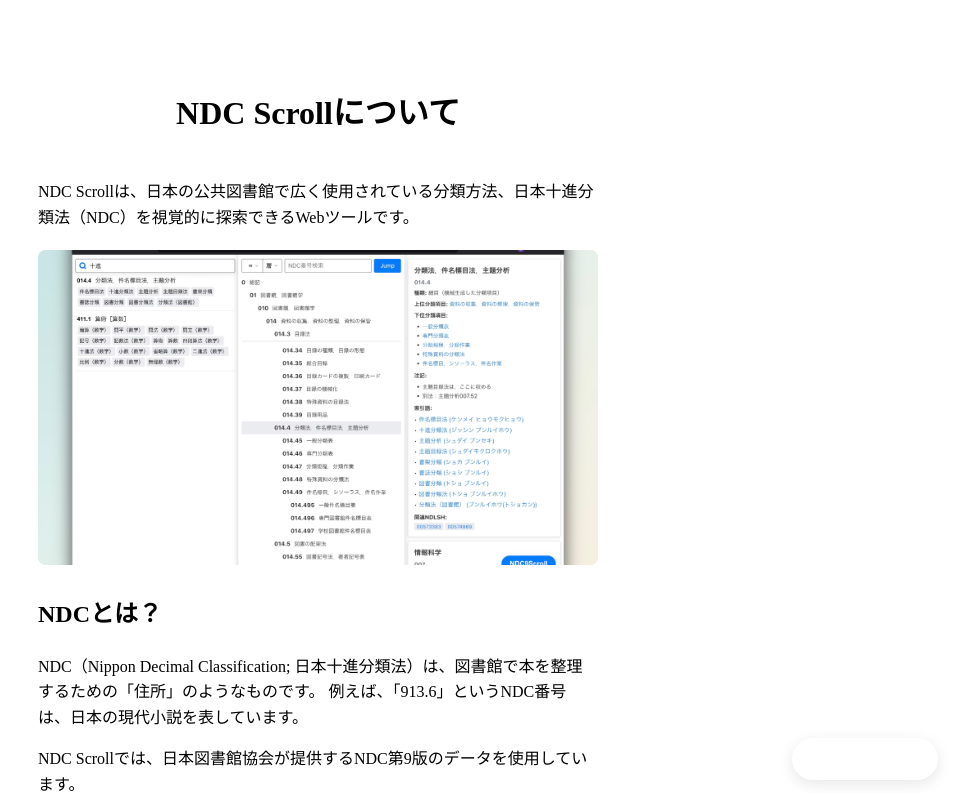
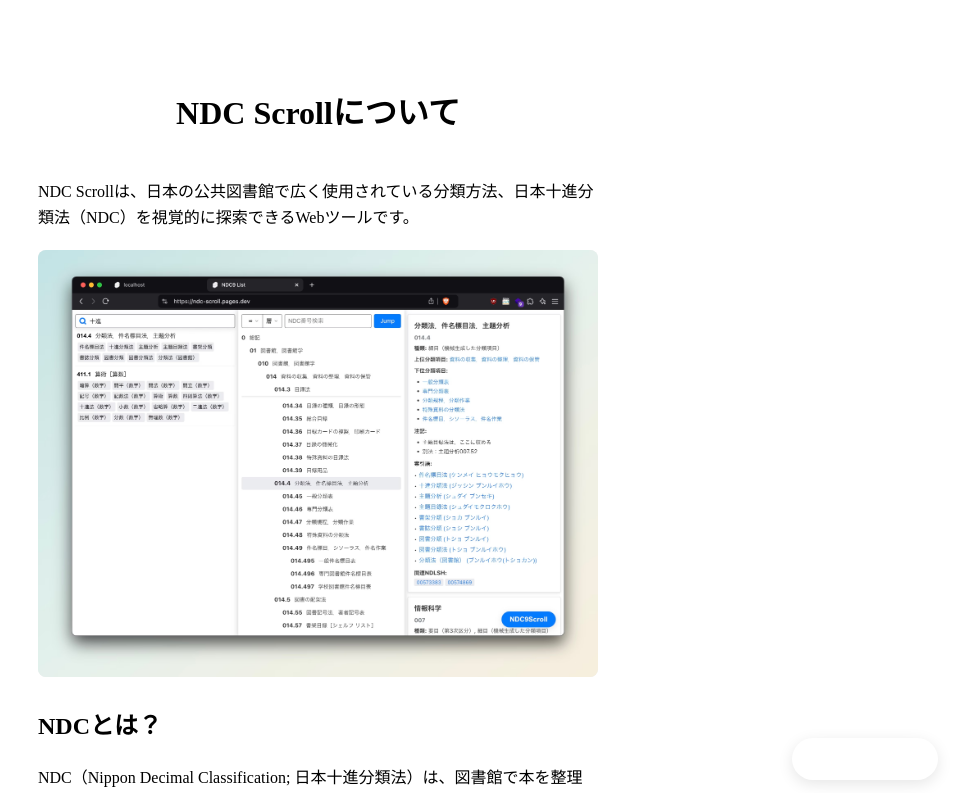
Before and after one commit to cojiso/ndc-scroll, a SvelteKit app: page /about in a window 1280 px wide. Shown: the top 793 px of the page, without its empty margins (322-1280 px from the left). Built offline with nearby package versions, Linux system fonts and the light colour scheme.

Commit message:
fix: image aspect

```diff
--- a/src/routes/about/+page.svelte
+++ b/src/routes/about/+page.svelte
@@ -148,7 +148,7 @@
 
   .image-container {
     width: 100%;
-    padding-top: 56.25%; /* 16:9のアスペクト比を維持 */
+    padding-top: 76.21%; /* 16:9のアスペクト比を維持 */
     position: relative;
     margin: 20px 0;
     background-color: #f0f0f0; /* プレースホルダーの背景色 */
@@ -162,6 +162,7 @@
     left: 0;
     width: 100%;
     height: 100%;
-    object-fit: cover;
+    object-fit: contain;
+    object-position: center;
   }
 </style>
```
